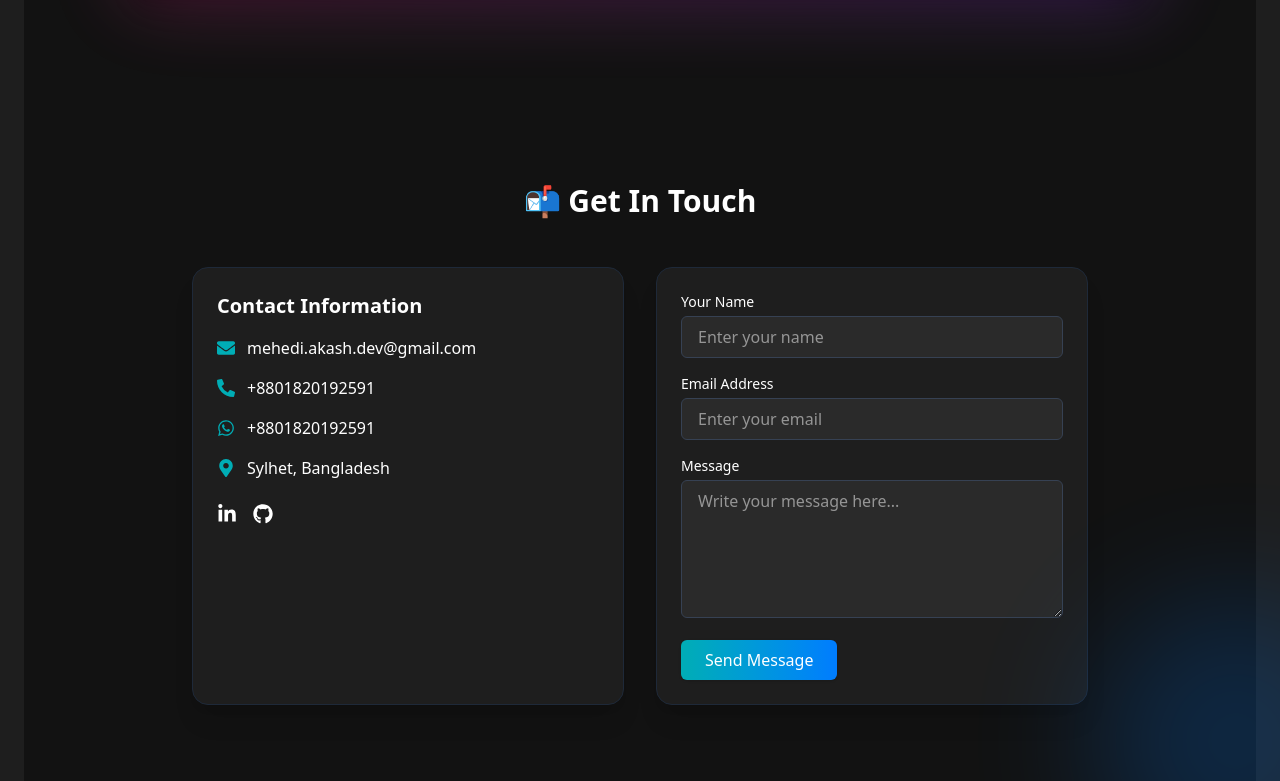
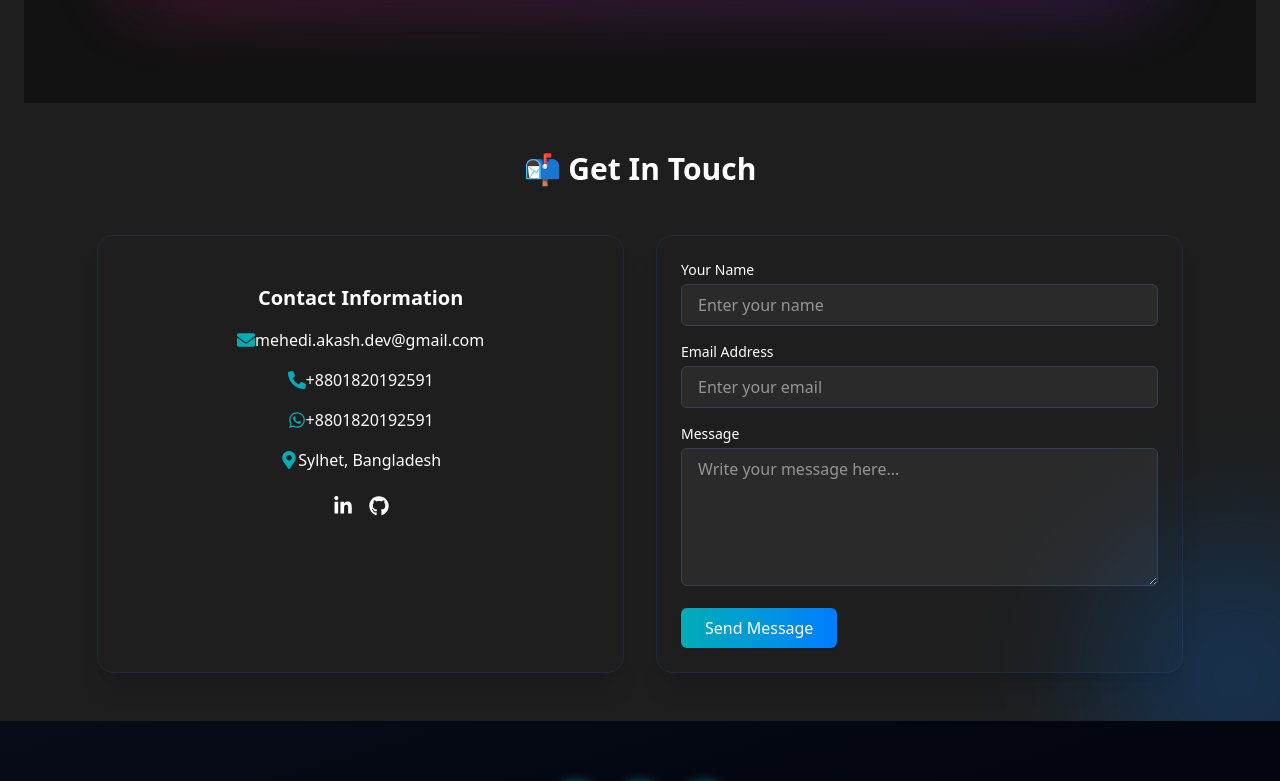
Before and after one commit to mehediakash01/Portfolio, a React (Vite) app: page / in a window 1280 px wide. Shown: the part 3579-4360 px from the top of the page. Built offline with nearby package versions, Linux system fonts and the light colour scheme.

Commit message:
update contact section

```diff
--- a/src/Pages/Contact/Contact.jsx
+++ b/src/Pages/Contact/Contact.jsx
@@ -42,11 +42,11 @@ const Contact = () => {
   };
 
   return (
-    <section id="contact" className="bg-[#121212] text-white px-6 py-20">
+    <section id="contact" className=" text-white my-12 px-6 ">
       {/* React Hot Toast container */}
       <Toaster position="top-right" reverseOrder={false} />
 
-      <div className="max-w-4xl mx-auto">
+      <div className="w-11/12 mx-auto">
         <motion.h2
           initial={{ opacity: 0, y: -30 }}
           whileInView={{ opacity: 1, y: 0 }}
@@ -56,33 +56,32 @@ const Contact = () => {
           📬 Get In Touch
         </motion.h2>
 
-        <div className="grid md:grid-cols-2 gap-8">
+        <div className="grid md:grid-cols-2 gap-8 ">
           {/* Contact Info */}
+
 <motion.div
   initial={{ opacity: 0, x: -30 }}
   whileInView={{ opacity: 1, x: 0 }}
   transition={{ duration: 0.5 }}
-            className="bg-[#1E1E1E] p-6 rounded-2xl border border-gray-800 shadow-xl"
+  className="bg-[#1E1E1E]  rounded-2xl border border-gray-800 shadow-xl py-12"
 >
-            <h3 className="text-xl font-semibold mb-4">Contact Information</h3>
-            <div className="flex items-center gap-3 mb-4">
-              <FaEnvelope className="text-[#00ADB5] text-lg" />
-              <span>mehedi.akash.dev@gmail.com</span>
+  <h3 className="text-xl text-center font-semibold mb-4">Contact Information</h3>
+
+  <div className="space-y-4">
+    {[
+      { icon: <FaEnvelope className="text-[#00ADB5] text-lg" />, text: "mehedi.akash.dev@gmail.com" },
+      { icon: <FaPhoneAlt className="text-[#00ADB5] text-lg" />, text: "+8801820192591" },
+      { icon: <FaWhatsapp className="text-[#00ADB5] text-lg" />, text: "+8801820192591" },
+      { icon: <FaMapMarkerAlt className="text-[#00ADB5] text-lg" />, text: "Sylhet, Bangladesh" },
+    ].map((item, index) => (
+      <div key={index} className="flex items-center justify-center ">
+        {item.icon}
+        <span>{item.text}</span>
       </div>
-            <div className="flex items-center gap-3 mb-4">
-              <FaPhoneAlt className="text-[#00ADB5] text-lg" />
-              <span>+8801820192591</span>
-            </div>
-            <div className="flex items-center gap-3 mb-4">
-              <FaWhatsapp className="text-[#00ADB5] text-lg" />
-              <span>+8801820192591</span>
-            </div>
-            <div className="flex items-center gap-3 mb-4">
-              <FaMapMarkerAlt className="text-[#00ADB5] text-lg" />
-              <span>Sylhet, Bangladesh</span>
+    ))}
   </div>
 
-            <div className="flex gap-4 mt-6">
+  <div className="flex justify-center gap-4 mt-6">
     <a
       href="https://www.linkedin.com/in/mehediakash01/"
       target="_blank"
@@ -99,6 +98,7 @@ const Contact = () => {
     </a>
   </div>
 </motion.div>
+
 
           {/* Contact Form */}
           <motion.form
```
Lines whose indentation alone changed are shown as unchanged.
